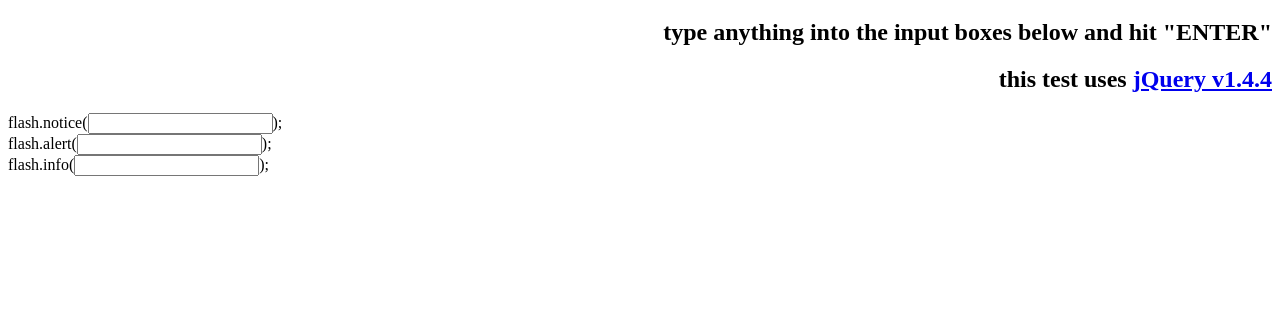
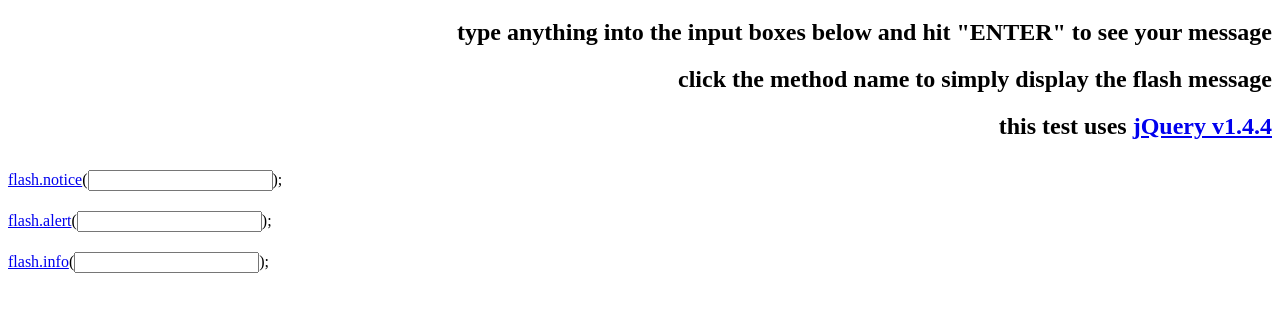
Before and after one commit to tubbo/gordon, a plain HTML site: page index.html in a window 1280 px wide. Shown: the part 61-372 px from the top of the page. Drawn offline with nearby package versions, Linux system fonts and the light colour scheme.

Commit message:
gordon is ready for release

```diff
--- a/gordon.js
+++ b/gordon.js
@@ -42,8 +42,9 @@ var Gordon=function() {
 		renderGordon();
 	}
 };
-var flash=new Gordon();
-
+									////
+var flash=new Gordon();				// <<< CHANGE THE NAME OF THIS VARIABLE IF ITS NAME HAS BEEN TAKEN
+									////
 /**
  * A private helper function that simply slides down the #flash, and after 2 seconds slides it back up. Uses jQuery if it's been included beforehand.
  */
--- a/index.html
+++ b/index.html
@@ -11,6 +11,10 @@
 	<style type="text/css" media="screen">
 		h2 {
 			text-align: right;
+		}
+		form {
+			display: block;
+			padding: 10px 0 10px 0;
 		}
 	</style>
 	<script type="text/javascript" charset="utf-8">
@@ -34,11 +38,16 @@
 <body>
 	<div id="flash"></div>
 	<h1>Gordon</h1>
-	<h2>type anything into the input boxes below and hit "ENTER"</h2>
+	<h2>type anything into the input boxes below and hit "ENTER" to see your message</h2>
+	<h2>click the method name to simply display the flash message</h2>
 	<h2>this test uses <a href="http://jquery.com">jQuery v1.4.4</a></h2>
 
-	<form id="notice">flash.notice(<input type="text" />);</form>
-	<form id="alert">flash.alert(<input type="text" />);</form>
-	<form id="info">flash.info(<input type="text" />);</form>
+	<form id="notice">
+		<a href="javascript:flash.notice()">flash.notice</a>(<input type="text" />);
+	</form>
+	<form id="alert">
+		<a href="javascript:flash.alert()">flash.alert</a>(<input type="text" />);</form>
+	<form id="info">
+		<a href="javascript:flash.info()">flash.info</a>(<input type="text" />);</form>
 </body>
 </html>
```
Also changed, not shown: README.md.
